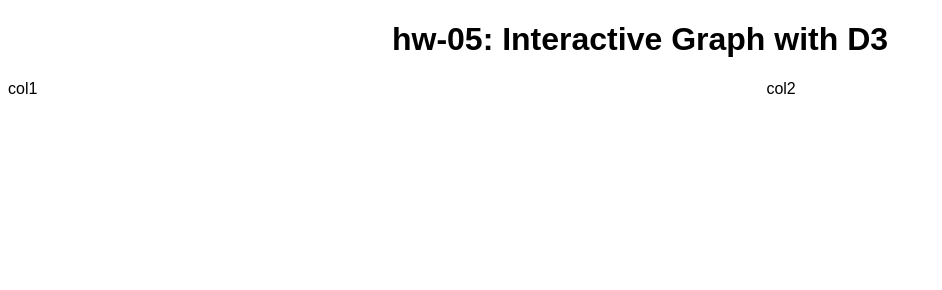
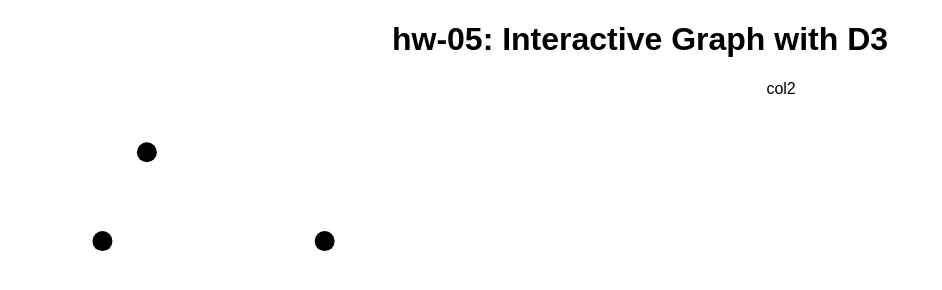
Before and after one commit to DS4200-S23-Class/hw-05-hw4-brady-sara-1, a plain HTML site: page index.html in a window 1280 px wide. Shown: the whole page, without its empty margins (0-942 px from the left). Drawn offline with Linux system fonts and the light colour scheme.

Commit message:
started vis1

```diff
--- a/index.html
+++ b/index.html
@@ -7,7 +7,7 @@
     <!-- link stylesheet-->
     <link rel="stylesheet" href="style.css">
 
-    <!-- link d3 library -->
+    <!-- include d3 -->
     <script src="js/d3.v6.1.1/d3.min.js"></script>
 
     <!-- title page -->
@@ -22,7 +22,7 @@
     <h1 class="centered">hw-05: Interactive Graph with D3</h1>
 
     <div class="columns">
-        <div id="col1">col1</div>
+        <div id="col1"></div>
 
         <div id="col2">col2</div>
     </div>
--- a/main.js
+++ b/main.js
@@ -1,2 +1,52 @@
 /* homework 5
 Sara & Brady */
+
+// declare constants
+const FRAME_HEIGHT = 200;
+const FRAME_WIDTH = 500;
+const MARGINS = {left: 50, right: 50,
+				top: 50, bottom: 50};
+
+// for scaling function
+const VIS_HEIGHT = FRAME_HEIGHT - MARGINS.top - MARGINS.bottom;
+const VIS_WIDTH = FRAME_WIDTH - MARGINS.left - MARGINS.right;
+
+// create a frame for first vis in column 1
+const FRAME1 = d3.select("#col1")
+					.append("svg")
+						.attr("height", FRAME_HEIGHT)
+						.attr("width", FRAME_WIDTH)
+						.attr("class", "frame");
+
+// read data from first file
+d3.csv("data/scatter-data.csv").then((data) => {
+
+	console.log(data);
+
+	// find the max x and y
+	const MAX_X = d3.max(data, (d) => {
+						return parseInt(d.x)
+		});
+
+	// scaling function
+	const SCALE = d3.scaleLinear()
+						.domain([0, MAX_X])
+						.range([0, VIS_WIDTH])
+
+	// plot
+	// NOT WORKING RIGHT NOW :( only 3 points are showing
+	FRAME1.selectAll("points")
+			.data(data)
+			.enter()
+			.append("circle")
+				.attr("cx", (d) => {
+					return (SCALE(parseInt(d.x)) + MARGINS.left)
+				})
+				.attr("cy", (d) => {
+					return (FRAME_HEIGHT - SCALE(parseInt(d.y)) + MARGINS.top)
+
+				})
+				.attr("r", 10)
+				.attr("class", "point");
+
+})
```
Also changed, not shown: 2 other files.
